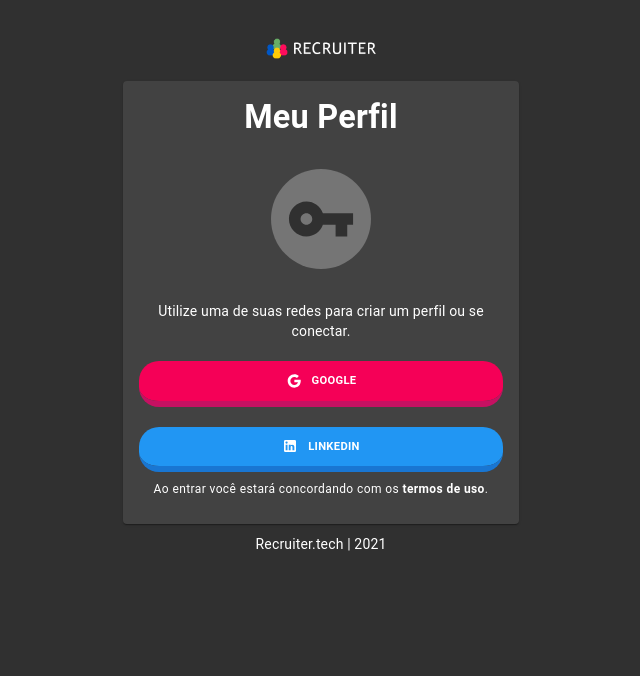
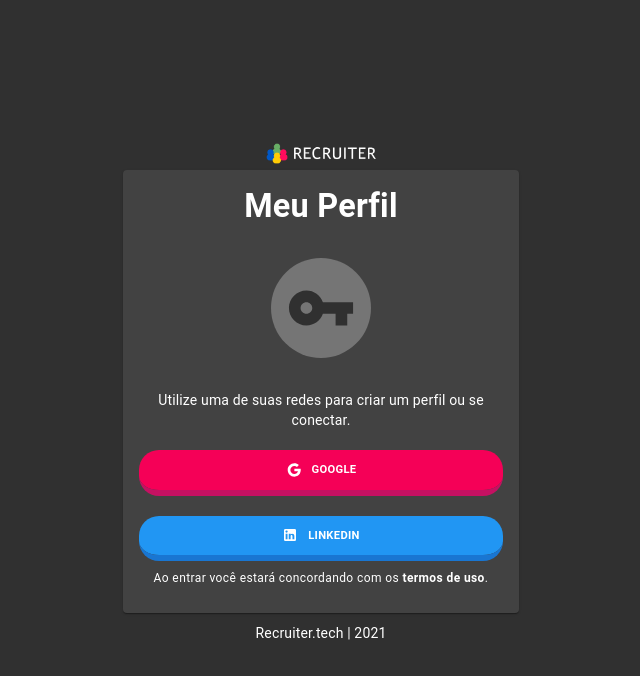
Before and after one commit to guiofsaints/recruiter.tech, a Next.js app: page /signup in a window 1280 px wide. Shown: the top 676 px of the page, without its empty margins (319-959 px from the left). Built offline with nearby package versions, Linux system fonts and the light colour scheme.

Commit message:
feat: fix container to center

```diff
--- a/pages/signup.tsx
+++ b/pages/signup.tsx
@@ -17,7 +17,6 @@
 
 import { VpnKey } from "@material-ui/icons";
 import GoogleIcon from "../components/Icons/GoogleIcon";
-import Header from "../components/Section/Header";
 import Footer from "../components/Section/Footer";
 
 const useStyles = makeStyles((theme: Theme) =>
@@ -57,8 +56,14 @@
     <>
       {/* Register Component */}
       <section className={classes.root}>
+        <Box
+          display="flex"
+          justifyContent="center"
+          alignItems="center"
+          minHeight="100vh"
+        >
           <Container maxWidth="xs">
-          <Box display="flex" mt={4} mb={2} justifyContent="center">
+            <Box display="flex" justifyContent="center" alignItems="center">
               <img
                 src="/images/logo-white.png"
                 alt="recruiter.tech"
@@ -91,14 +96,16 @@
                 </Button>
                 <Box mt={1}>
                   <Typography variant="caption" component="p">
-                  Ao entrar você estará concordando com os <b>termos de uso</b>.
+                    Ao entrar você estará concordando com os{" "}
+                    <b>termos de uso</b>.
                   </Typography>
                 </Box>
               </CardContent>
             </Card>
+            <Footer />
           </Container>
+        </Box>
       </section>
-      <Footer />
     </>
   );
 };
```
Lines whose indentation alone changed are shown as unchanged.
